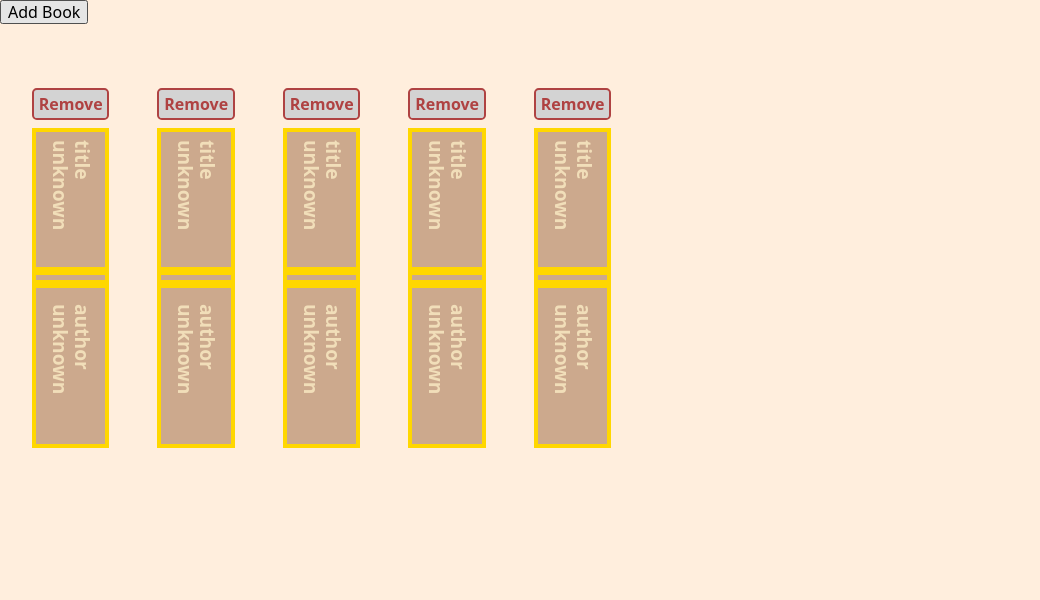
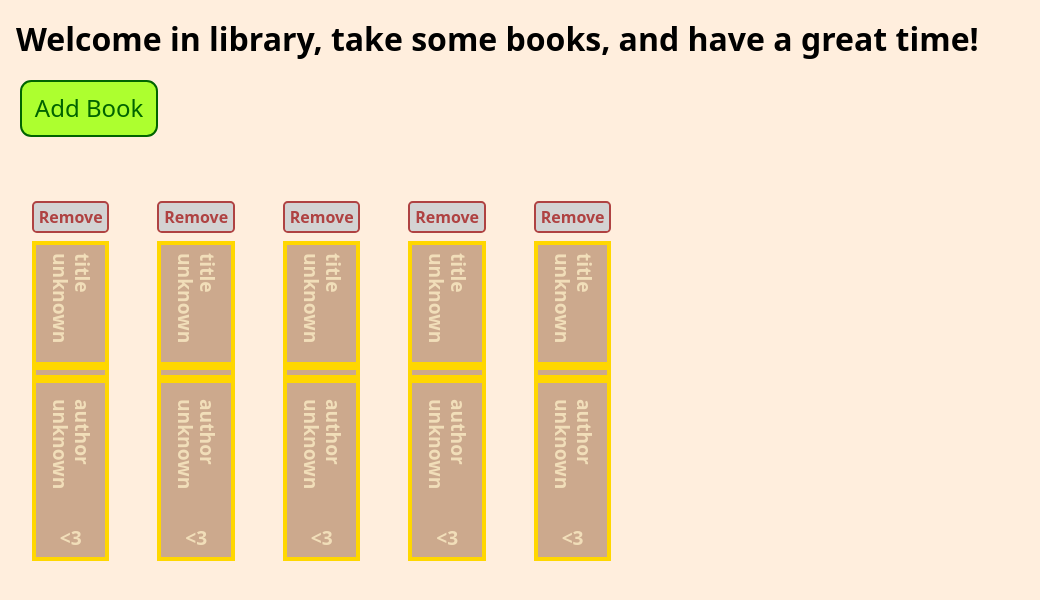
Before and after one commit to WWarzecha/library, a plain HTML site: page index.html in a window 1280 px wide. Shown: the whole page, without its empty margins (0-1040 px from the left). Drawn offline with Linux system fonts and the light colour scheme.

Commit message:
feat: add welcome message, implement pages

```diff
--- a/index.html
+++ b/index.html
@@ -7,10 +7,11 @@
     <link rel="stylesheet" href="./styles.css">
 </head>
 <body>
+    <div class="welcome">
+        <h1>Welcome in library, take some books, and have a great time!</h1>
+    </div>
     <button class="add-button" type="button">Add Book</button>
-    <div class="library">
-        <div class="shelf-books"></div>
-    </div>
+    <div class="shelf-books"></div>
     <div class="book-modal">
         <div class="modal-container">
             <form>
--- a/script.js
+++ b/script.js
@@ -6,7 +6,7 @@ const formFields = {
     isRead: document.querySelector(".form-is-read-yes"),
 };
 
-function Book(title = "title unknown", author = "author unknown", pages = "unknown number of ", isRead = false){
+function Book(title = "title unknown", author = "author unknown", pages = "<3", isRead = false){
     this.title = title;
     this.author = author;
     this.pages = pages;
@@ -40,6 +40,7 @@ Book.prototype.createbookContainer = function(){
     const title = document.createElement('div');
     title.classList.add("title");
     title.textContent = this.title;
+    book.appendChild(title);
 
     const divider = document.createElement('div')
     divider.classList.add("divider");
@@ -51,14 +52,18 @@ Book.prototype.createbookContainer = function(){
 
     divider.appendChild(dividerLine1);
     divider.appendChild(dividerLine2);
+    book.appendChild(divider);
+
 
     const author = document.createElement('div');
     author.classList.add("author");
     author.textContent = this.author;
+    book.appendChild(author);
 
-    book.appendChild(title);
-    book.appendChild(divider);
-    book.appendChild(author);
+    const pages = document.createElement('div');
+    pages.classList.add("pages");
+    pages.textContent = this.pages;
+    book.appendChild(pages);
 
     bookContainer.appendChild(book);
 
--- a/styles.css
+++ b/styles.css
@@ -4,7 +4,25 @@ body {
     background-color: #FFEEDD;
 }
 
+.welcome {
+    padding: 0 1rem;
+}
 
+.add-button {
+    background-color: greenyellow;
+    font-size: 1.5rem;
+    color: darkgreen;
+    padding: 0.8rem;
+    border-radius: 0.7rem;
+    border: 2px solid darkgreen;
+    margin-left: 20px;
+}
+
+.add-button:hover {
+    transition: 0.1s ease-in;
+    cursor: pointer;
+    background-color: rgb(138, 196, 44);
+}
 
 .book-modal {
     display: none;
@@ -69,6 +87,7 @@ body {
 
 .shelf-books {
     display: flex;
+    flex-wrap: wrap;
     gap: 1rem;
     padding: 1rem;
 }
@@ -127,3 +146,7 @@ body {
     height: 0.5rem;
     background-color: gold;
 }
+
+.pages {
+    writing-mode: horizontal-tb;
+}
```
